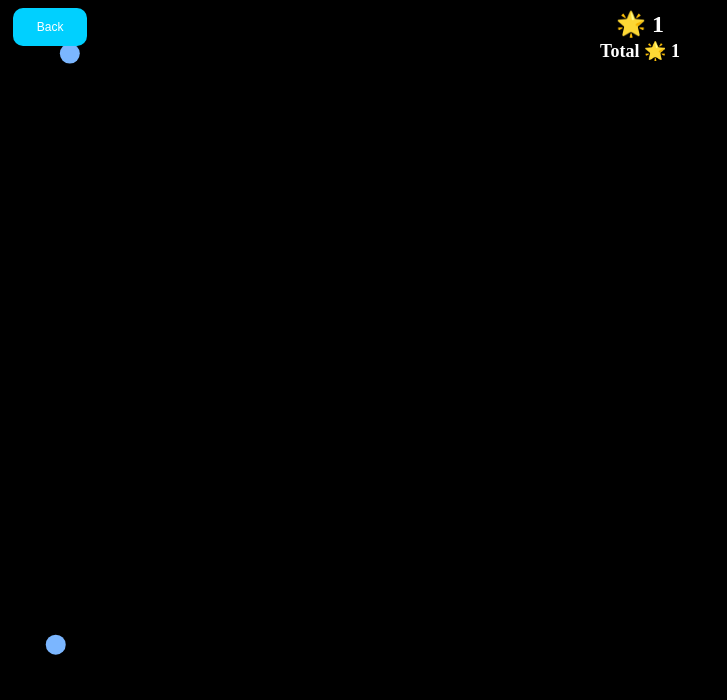
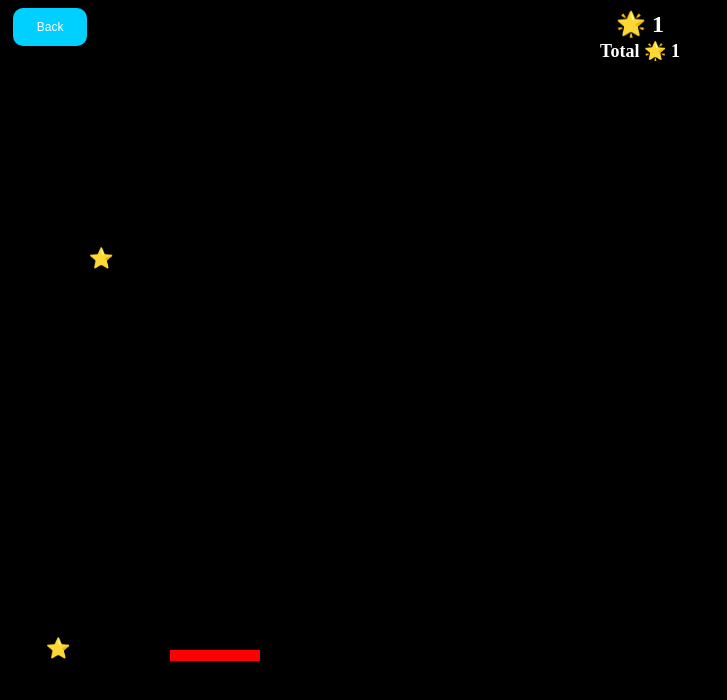
Before and after one commit to haykoo707/hypervverse, a plain HTML site: page game.html in a window 1280 px wide. Shown: the whole page, without its empty margins (0-727 px from the left). Drawn offline with Linux system fonts and the light colour scheme.

Commit message:
Add files via upload

```diff
--- a/game.html
+++ b/game.html
@@ -118,7 +118,7 @@ let userScore = localStorage.getItem("userScore") ? parseInt(localStorage.getIte
 userScoreDisplay.innerText = "Total 🌟 " + userScore;
 
 function resetGame() {
-    box = { x: 170, y: 850, width: 90, height: 11, };
+    box = { x: 170, y: 650, width: 90, height: 11, };
     balls = [];
 
     // Ստեղծել xx գնդակ
@@ -143,11 +143,9 @@ function drawBox() {
 }
 
 function drawBalls() {
-    ctx.fillStyle = "#7bb6ff";
+    ctx.font = "20px Arial"; // Սահմանում ենք font-ի չափը
     balls.forEach(ball => {
-        ctx.beginPath();
-        ctx.arc(ball.x, ball.y, ball.radius, 0, Math.PI * 2);
-        ctx.fill();
+        ctx.fillText("⭐", ball.x - 10, ball.y + 10); // Տեղադրում ենք emoji-ն
     });
 }
 
```
